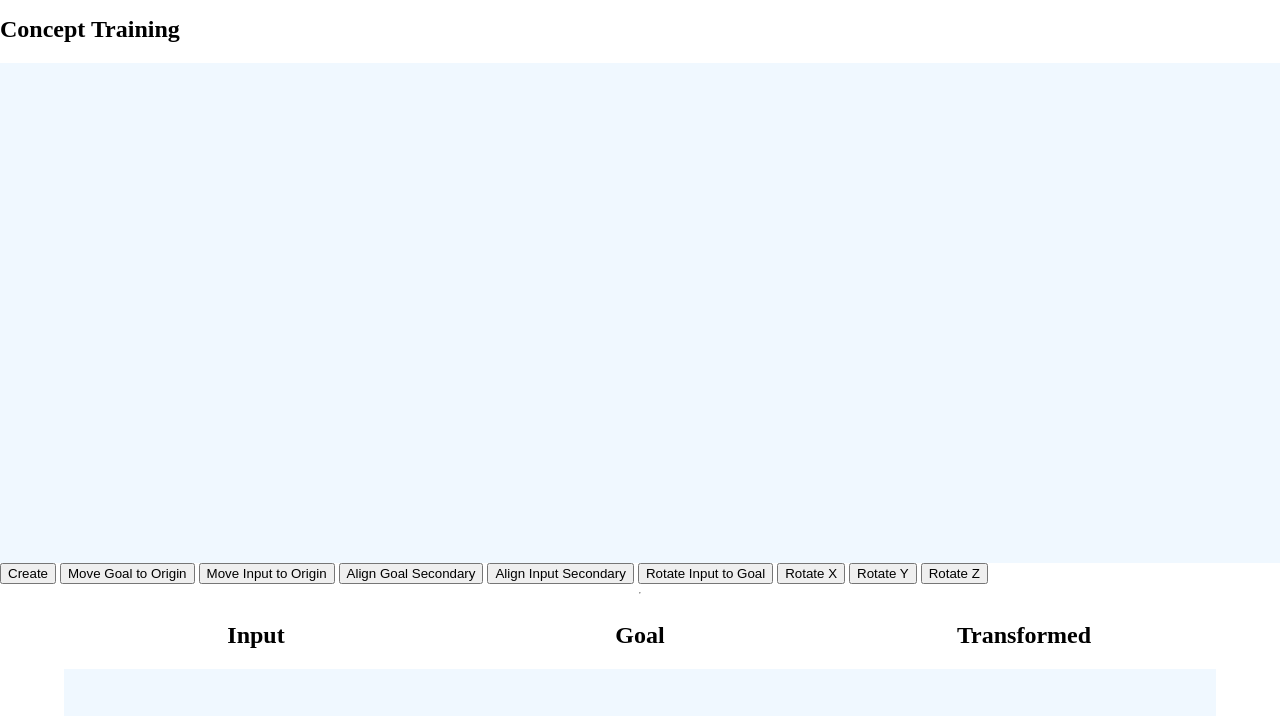
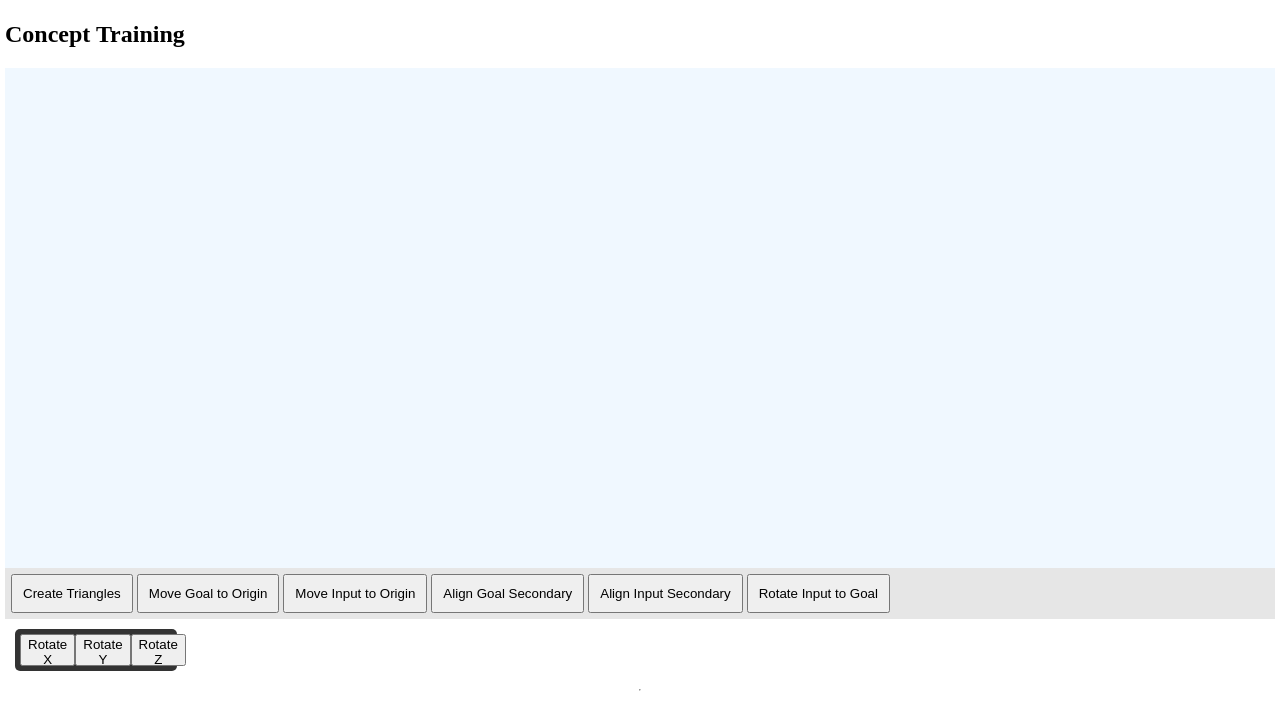
Before and after one commit to GantMan/3d_normalizer, a plain HTML site: page index.html in a window 1280 px wide. Shown: the part 84-800 px from the top of the page. Drawn offline with nearby package versions, Linux system fonts and the light colour scheme.

Commit message:
little styling for concept bar

```diff
--- a/index.html
+++ b/index.html
@@ -329,12 +329,16 @@
       <div class="grouping">
         <div id="rotateContainer" class="chart"></div>
       </div>
-      <button onclick="createR()">Create</button>
-      <button onclick="originPoly(1)">Move Goal to Origin</button>
-      <button onclick="originPoly(0)">Move Input to Origin</button>
-      <button onclick="alignPoly(1)">Align Goal Secondary</button>
-      <button onclick="alignPoly(0)">Align Input Secondary</button>
-      <button onclick="rotateToGoal()">Rotate Input to Goal</button>
+      <div class="stepControls">
+        <button onclick="createR()">Create Triangles</button>
+        <button onclick="originPoly(1)">Move Goal to Origin</button>
+        <button onclick="originPoly(0)">Move Input to Origin</button>
+        <button onclick="alignPoly(1)">Align Goal Secondary</button>
+        <button onclick="alignPoly(0)">Align Input Secondary</button>
+        <button onclick="rotateToGoal()">Rotate Input to Goal</button>
+      </div>
+    </div>
+    <div class="funland">
       <button onclick="rotate('x')">Rotate X</button>
       <button onclick="rotate('y')">Rotate Y</button>
       <button onclick="rotate('z')">Rotate Z</button>
--- a/styles.css
+++ b/styles.css
@@ -1,5 +1,5 @@
 body {
-  padding: 0;
+  padding: 5px;
   margin: 0;
   display: flex;
   flex-direction: column;
@@ -50,3 +50,23 @@ body {
 .grouping h2 {
   text-align: center;
 }
+
+.stepControls {
+  background-color: #e6e6e6;
+  padding: 6px;
+}
+
+.stepControls button {
+  padding: 10px;
+}
+
+.funland {
+  padding: 5px;
+  background-color: rgba(0, 0, 0, 0.8);
+  display: flex;
+  width: 12%;
+  justify-content: space-around;
+  height: 32px;
+  margin: 10px;
+  border-radius: 5px;
+}
```
